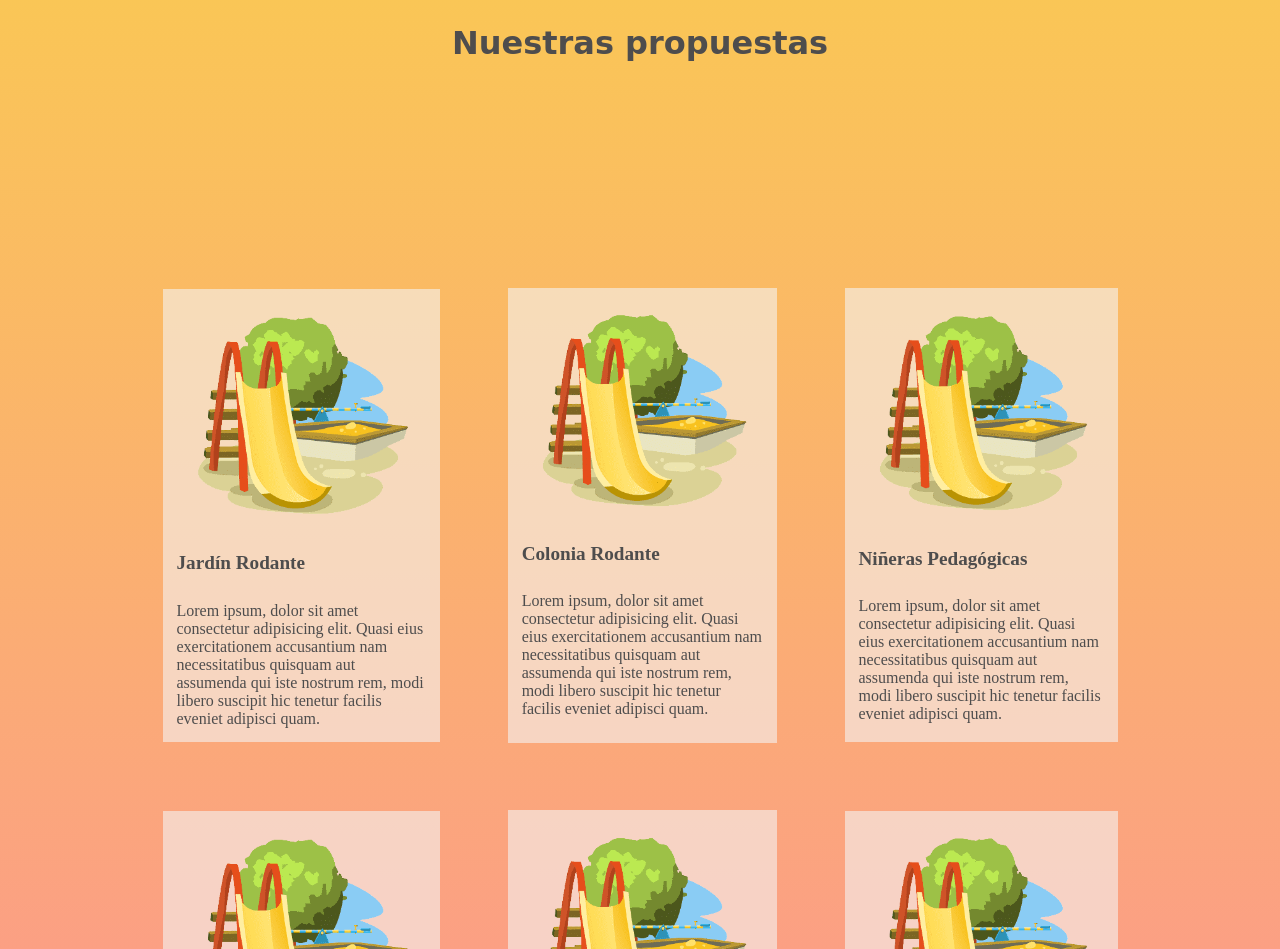
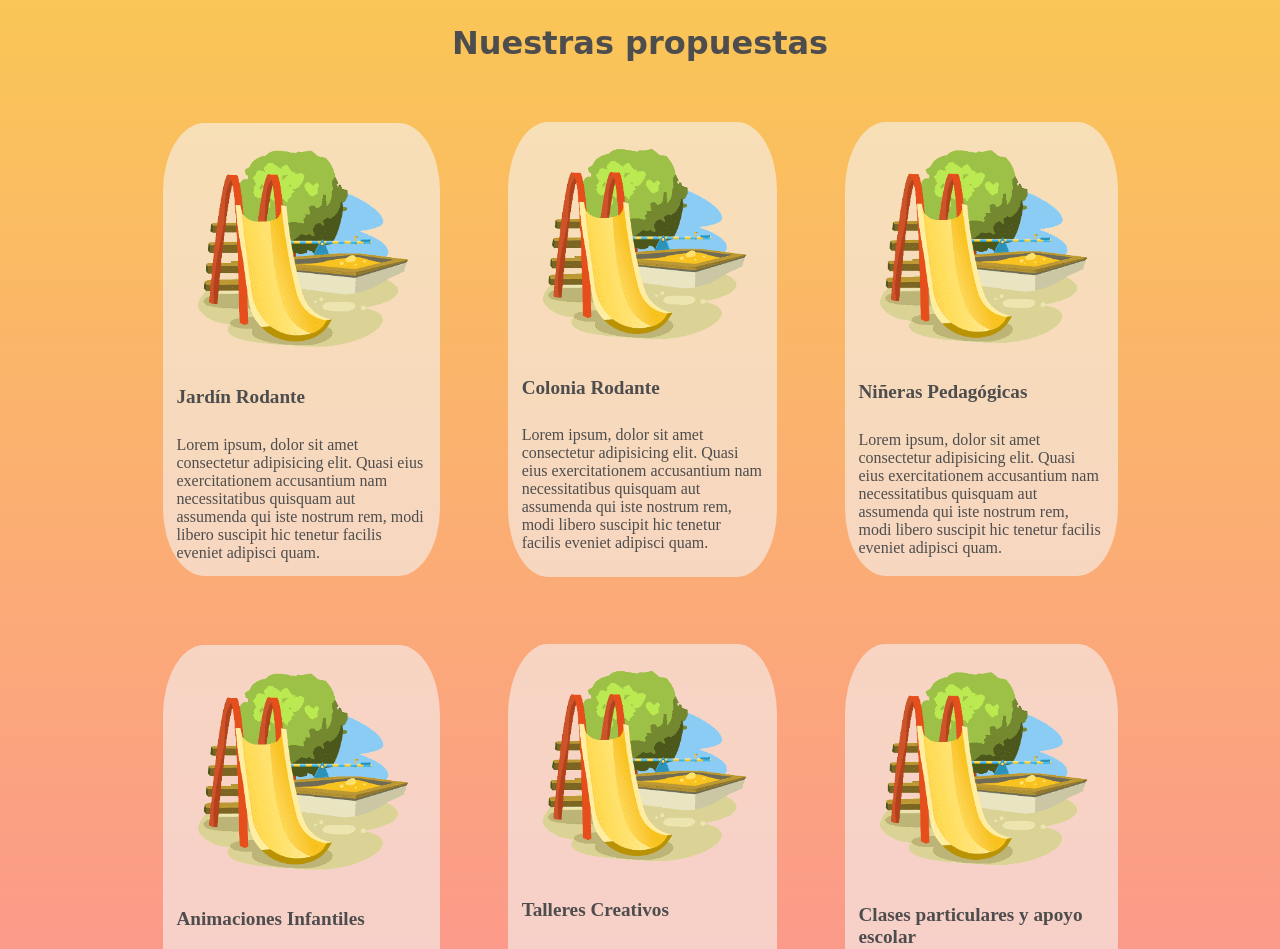
Before and after one commit to julietabueno/jardin-bueno, a plain HTML site: page pages/propuestas.html in a window 1280 px wide. Shown: the part 163-1112 px from the top of the page. Drawn offline with nearby package versions, Linux system fonts and the light colour scheme; a web font is replaced by a local one.

Commit message:
aguegué cambios y animaciones y transformaciones

```diff
--- a/css/style.css
+++ b/css/style.css
@@ -65,6 +65,7 @@ header{
     color: #d4696c;
     cursor:pointer;
     background: linear-gradient(#347855, #fac656, #0b3497, #fc9195);
+    /* ver como resolver compatibilidad de exploradores */
     -webkit-background-clip: text;
     color: transparent;
 }
@@ -147,6 +148,9 @@ h1{
     font-size: 200%;
     font-family: 'Salsa', cursive;
     margin-bottom: 5%;
+    /* animacion  */
+    animation: bounce;
+    animation-duration: 2s;
 }
 
 .gridCardsStaff{
@@ -256,10 +260,12 @@ h1{
     flex-direction: column;
     align-items:center;
     justify-content: flex-start;
-    padding: 2%;
+    padding-top: 2%;
     font-size: 200%;
     font-family: 'Salsa', cursive;
-    margin-bottom: 5%;
+    margin-bottom: 2%;
+    animation: bounce;
+    animation-duration: 2s;
 }
 
 .gridCardsProp{
@@ -268,7 +274,7 @@ h1{
     grid-template-areas: "cardUnoProp cardDosProp cardTresProp"
                             "cardCuatroProp cardCincoProp cardSeisProp";
     justify-content: space-evenly;
-    padding-top: 8%;
+    /* padding-top: 8%; */
     padding-left: 10%;
     padding-right: 10%;
     width: 100%;
@@ -283,6 +289,7 @@ h1{
     justify-content: flex-start;
     margin: 10%;
     background-color: rgba(245, 245, 245, 0.589);
+    border-radius: 15%;
     }
 
 .cardDosProp{
@@ -295,6 +302,7 @@ h1{
     justify-content: flex-start;
     margin: 10%;
     background-color: rgba(245, 245, 245, 0.589);
+    border-radius: 15%;
 }
 
 .cardTresProp{
@@ -307,6 +315,7 @@ h1{
     justify-content: flex-start;
     margin: 10%;
     background-color: rgba(245, 245, 245, 0.589);
+    border-radius: 15%;
 }
 
 .cardCuatroProp{
@@ -319,6 +328,7 @@ h1{
     justify-content: flex-start;
     margin: 10%;
     background-color: rgba(245, 245, 245, 0.589);
+    border-radius: 15%;
 }
 
 .cardCincoProp{
@@ -331,6 +341,7 @@ h1{
     justify-content: flex-start;
     margin: 10%;
     background-color: rgba(245, 245, 245, 0.589);
+    border-radius: 15%;
 }
 .cardSeisProp{
     grid-area: cardSeisProp;
@@ -342,6 +353,7 @@ h1{
     justify-content: flex-start;
     margin: 10%;
     background-color: rgba(245, 245, 245, 0.589);
+    border-radius: 15%;
 }
 
 .imgCardProp{
@@ -408,7 +420,7 @@ FALTA MODIFICAR*/
     justify-content: flex-start;
     margin: 20px;
     background-color: rgba(245, 245, 245, 0.589);
-    /* padding: 10%; */
+    border-radius: 15%;
     }
 
 .cardDosStaff{
@@ -421,7 +433,7 @@ FALTA MODIFICAR*/
     justify-content: flex-start;
     margin: 20px;
     background-color: rgba(245, 245, 245, 0.589);
-    /* padding: 10%; */
+    border-radius: 15%;
 }
 
 .cardTresStaff{
@@ -434,7 +446,7 @@ FALTA MODIFICAR*/
     justify-content: flex-start;
     margin: 20px;
     background-color: rgba(245, 245, 245, 0.589);
-    /* padding: 10%; */
+    border-radius: 15%;
 }
 
 .cardCuatroStaff{
@@ -447,7 +459,7 @@ FALTA MODIFICAR*/
     justify-content: flex-start;
     margin: 20px;
     background-color: rgba(245, 245, 245, 0.589);
-    /* padding: 10%; */
+    border-radius: 15%;
 }
 
 .cardCincoStaff{
@@ -460,7 +472,7 @@ FALTA MODIFICAR*/
     justify-content: flex-start;
     margin: 20px;
     background-color: rgba(245, 245, 245, 0.589);
-    /* padding: 10%; */
+    border-radius: 15%;
 }
 
 .imgCardStaff{
@@ -549,7 +561,8 @@ FALTA MODIFICAR*/
     padding: 20%;
     width: 140%;
     background-color: rgba(245, 245, 245, 0.589);
-    }
+    border-radius: 15%;
+}
 
 .cardDos{
     grid-area: cardDos;
@@ -562,6 +575,7 @@ FALTA MODIFICAR*/
     padding: 20%;
     width: 140%;
     background-color: rgba(245, 245, 245, 0.589);
+    border-radius: 15%;
 }
 
 .cardTres{
@@ -575,6 +589,7 @@ FALTA MODIFICAR*/
     padding: 20%;
     width: 140%;
     background-color: rgba(245, 245, 245, 0.589);
+    border-radius: 15%;
 }
 
 .imgCardG{
@@ -614,10 +629,6 @@ footer{
 .imgRedes:hover{
     width: 20%;
 }
-
-
-
-
 
 /* -------------responsive------------------------- */
 
```
